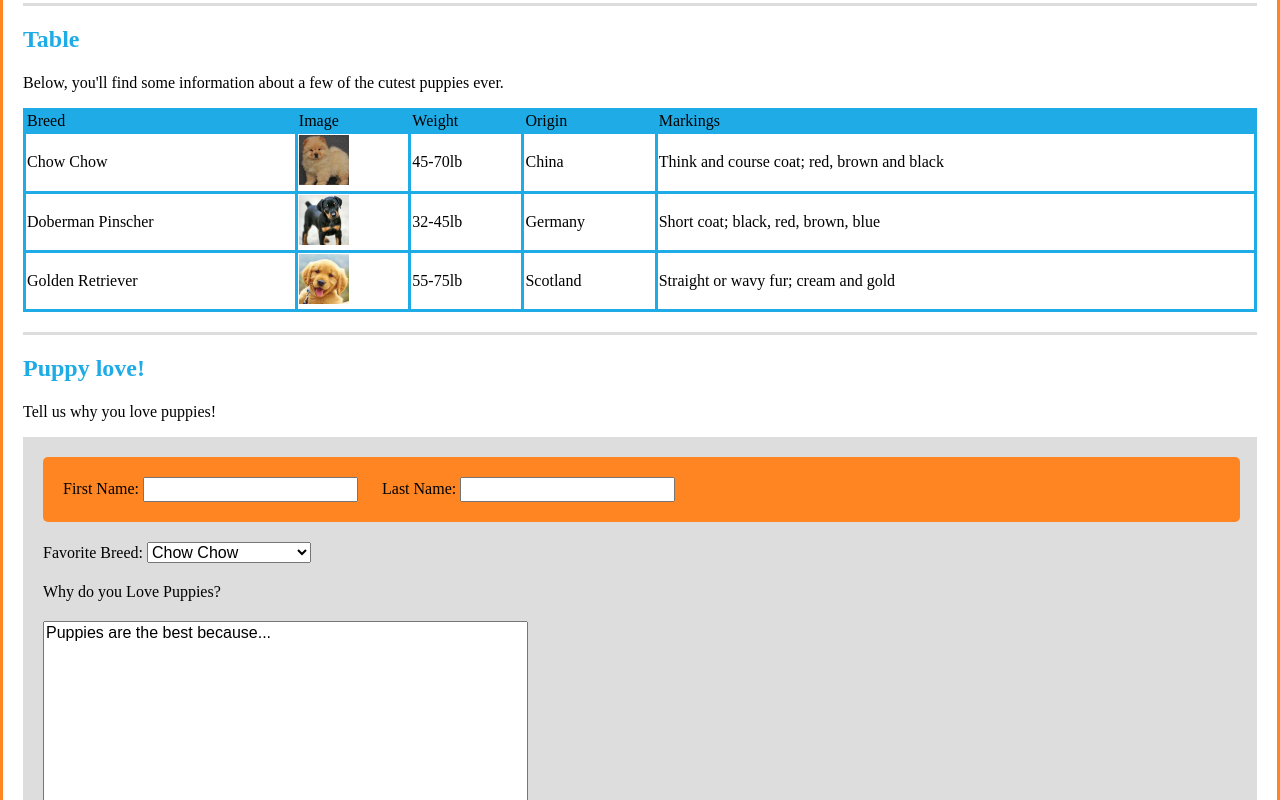
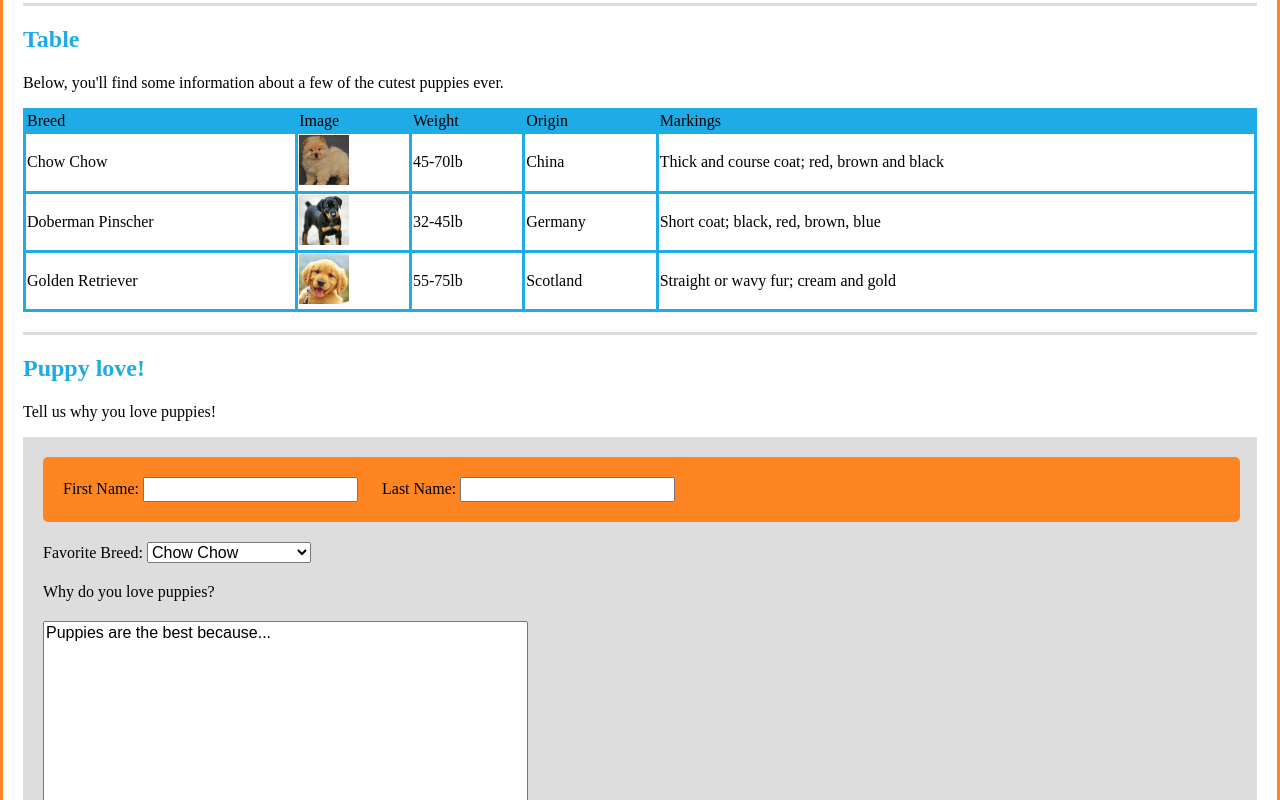
Before and after one commit to DoyleJM80/Puppies---week-1-day-3-assignment, a plain HTML site: page index.html in a window 1280 px wide. Shown: the part 418-1218 px from the top of the page. Drawn offline with Linux system fonts and the light colour scheme.

Commit message:
fixed spelling issues

```diff
--- a/index.html
+++ b/index.html
@@ -57,7 +57,7 @@
                                 <td><img src="img/puppy__12.jpg" alt=""></td>
                                 <td>45-70lb</td>
                                 <td>China</td>
-                                <td>Think and course coat; red, brown and black</td>
+                                <td>Thick and course coat; red, brown and black</td>
                             </tr>
                             <tr>
                                 <td>Doberman Pinscher</td>
@@ -100,7 +100,7 @@
                             </select>
                         </div>
                         <div>
-                            <label for="bio">Why do you Love Puppies?</label>
+                            <label for="bio">Why do you love puppies?</label>
                             <br>
                             <textarea name="bio" id="bio" cols="50" rows="10">Puppies are the best because...</textarea>
                         </div>
```
